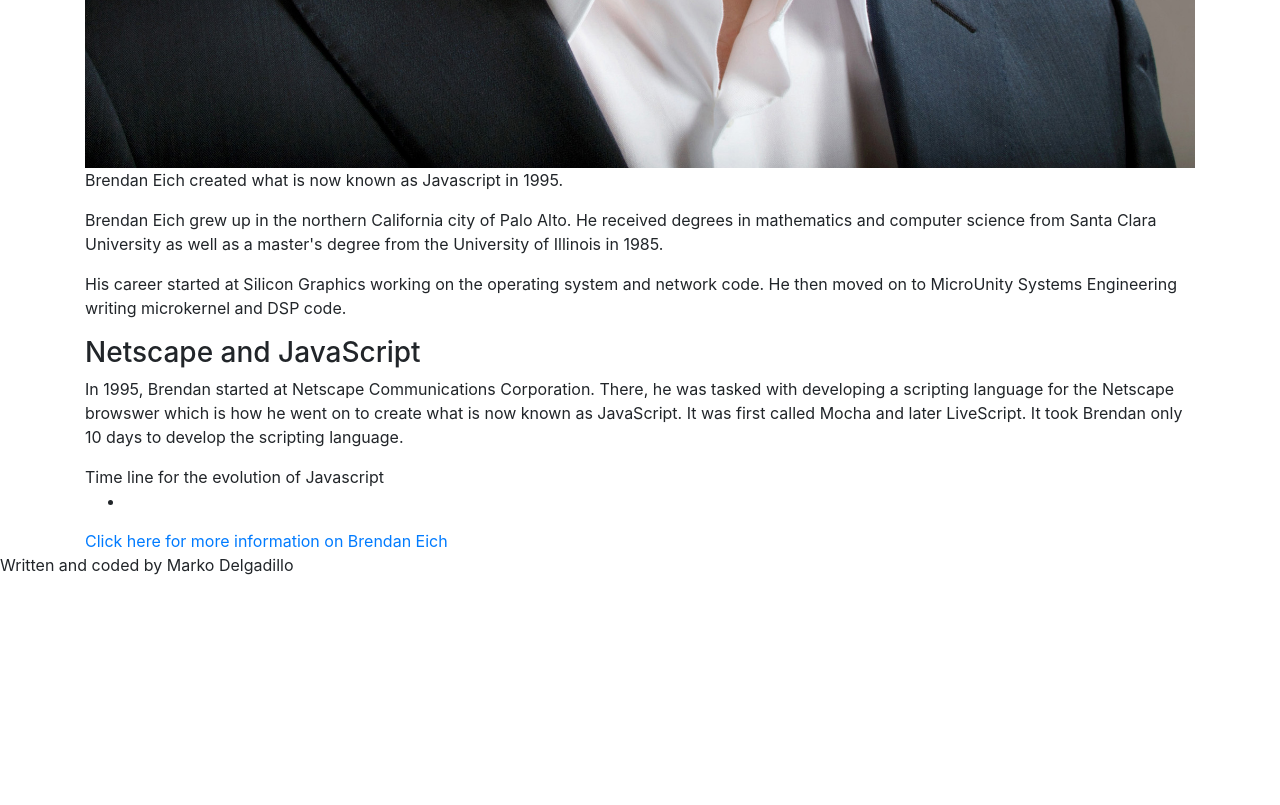
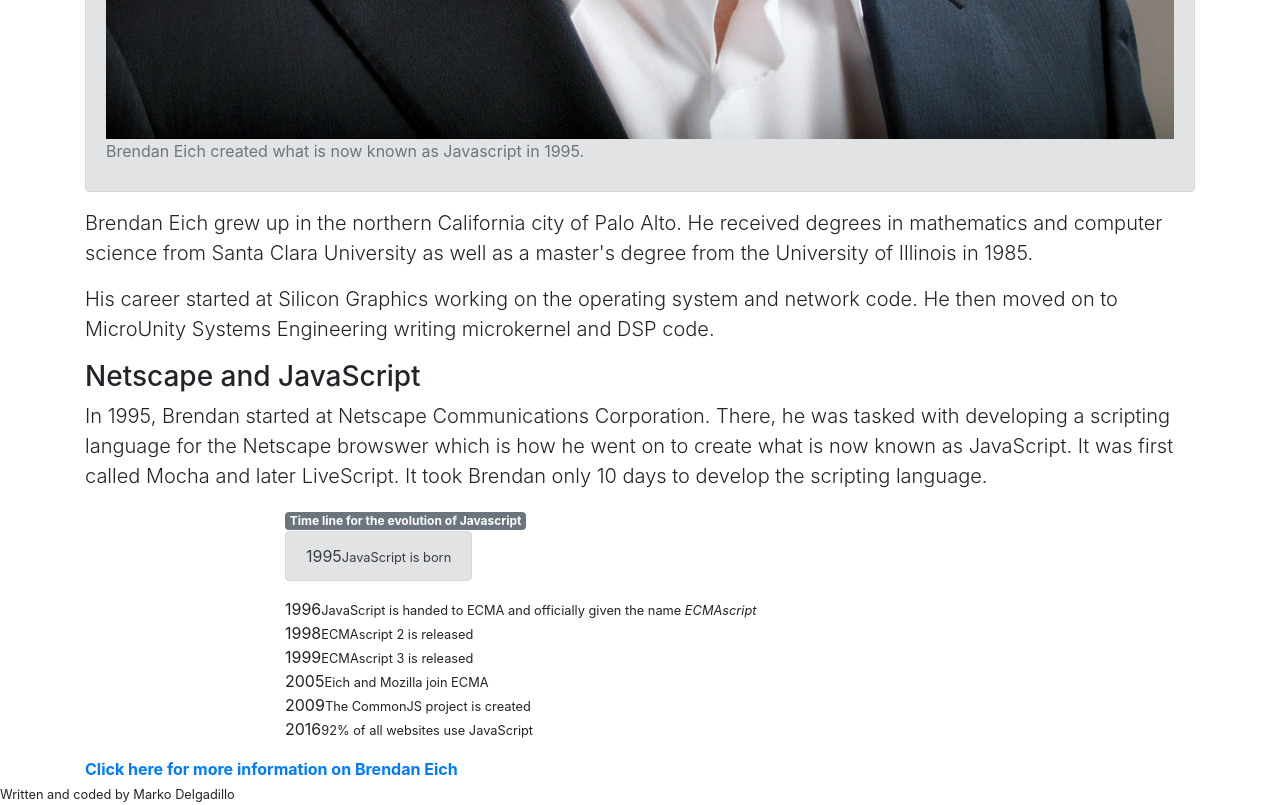
Before and after one commit to markodelgadillo/tribute-page, a plain HTML site: page index.html in a window 1280 px wide. Shown: the part 1040-1845 px from the top of the page. Before the commit the page ends 1617 px from the top, so only its background shows below. Drawn offline with nearby package versions, Linux system fonts and the light colour scheme; a script that the page names is missing.

Commit message:
#3 Added classes based on Bootstrap4 to create sections depending on the content.

```diff
--- a/index.html
+++ b/index.html
@@ -7,30 +7,41 @@
   </head>
   <body>
     <section class="container">
-    <header>
-      <h1>Brendan Eich</h1>
-      <h3>The Creator of Javascript</h3>
-    </header>
-      <figure >
-      <img class="img-fluid" src="Brendan_Eich_Mozilla_Foundation_official_photo.jpg"/>
-      <figcaption>Brendan Eich created what is now known as Javascript in 1995.</figcaption>
-      </figure>
+      <article class="container alert alert-secondary">
+        <header>
+          <h1 class="text-center">Brendan Eich</h1>
+          <h3 class="text-muted text-center">The Creator of Javascript</h3>
+        </header>
+        <figure >
+        <img class="img-fluid" src="Brendan_Eich_Mozilla_Foundation_official_photo.jpg"/>
+        <figcaption class="text-muted">Brendan Eich created what is now known as Javascript in 1995.</figcaption>
+        </figure>
+      </article>
+
       <article>
+        <p class="lead">Brendan Eich grew up in the northern California city of Palo Alto. He received degrees in mathematics and computer science from Santa Clara University as well as a master's degree from the University of Illinois in 1985.</p>
+        <p class="lead">His career started at Silicon Graphics working on the operating system and network code. He then moved on to MicroUnity Systems Engineering writing microkernel and DSP code.</p>
+        <h3>Netscape and JavaScript</h3>
+        <p class="lead">In 1995, Brendan started at Netscape Communications Corporation. There, he was tasked with developing a scripting language for the Netscape browswer which is how he went on to create what is now known as JavaScript. It was first called Mocha and later LiveScript. It took Brendan only 10 days to develop the scripting language.</p>
+      </article>
 
-      </article>
-      <p>Brendan Eich grew up in the northern California city of Palo Alto. He received degrees in mathematics and computer science from Santa Clara University as well as a master's degree from the University of Illinois in 1985.</p>
-      <p>His career started at Silicon Graphics working on the operating system and network code. He then moved on to MicroUnity Systems Engineering writing microkernel and DSP code.</p>
-      <h3>Netscape and JavaScript</h3>
-      <p>In 1995, Brendan started at Netscape Communications Corporation. There, he was tasked with developing a scripting language for the Netscape browswer which is how he went on to create what is now known as JavaScript. It was first called Mocha and later LiveScript. It took Brendan only 10 days to develop the scripting language.</p>
-      <article>
-        <span>Time line for the evolution of Javascript</span>
-        <ul>
-          <li></li>
+      <article class="container col-8">
+        <span class="badge badge-secondary">Time line for the evolution of Javascript</span>
+        <ul class="col-md-center list-inline">
+          <li class="alert alert-secondary list-inline-item">1995<small>JavaScript is born</small></li>
+          <li>1996<small>JavaScript is handed to ECMA and officially given the name <cite>ECMAscript</cite></small></li>
+          <li>1998<small>ECMAscript 2 is released</small></li>
+          <li>1999<small>ECMAscript 3 is released</small></li>
+          <li>2005<small>Eich and Mozilla join ECMA</small></li>
+          <li>2009<small>The CommonJS project is created</small></li>
+          <li>2016<small>92% of all websites use JavaScript</small></li>
         </ul>
       </article>
-      <footer><a href="https://en.wikipedia.org/wiki/Brendan_Eich">Click here for more information on Brendan Eich</a></footer>
+
+      <footer><a class="alert-link" href="https://en.wikipedia.org/wiki/Brendan_Eich">Click here for more information on Brendan Eich</a></footer>
+
     </section>
-    <footer>Written and coded by Marko Delgadillo</footer>
+    <footer><small>Written and coded by Marko Delgadillo</small></footer>
   <script src="index.js"></script>
   </body>
 </html>
```
